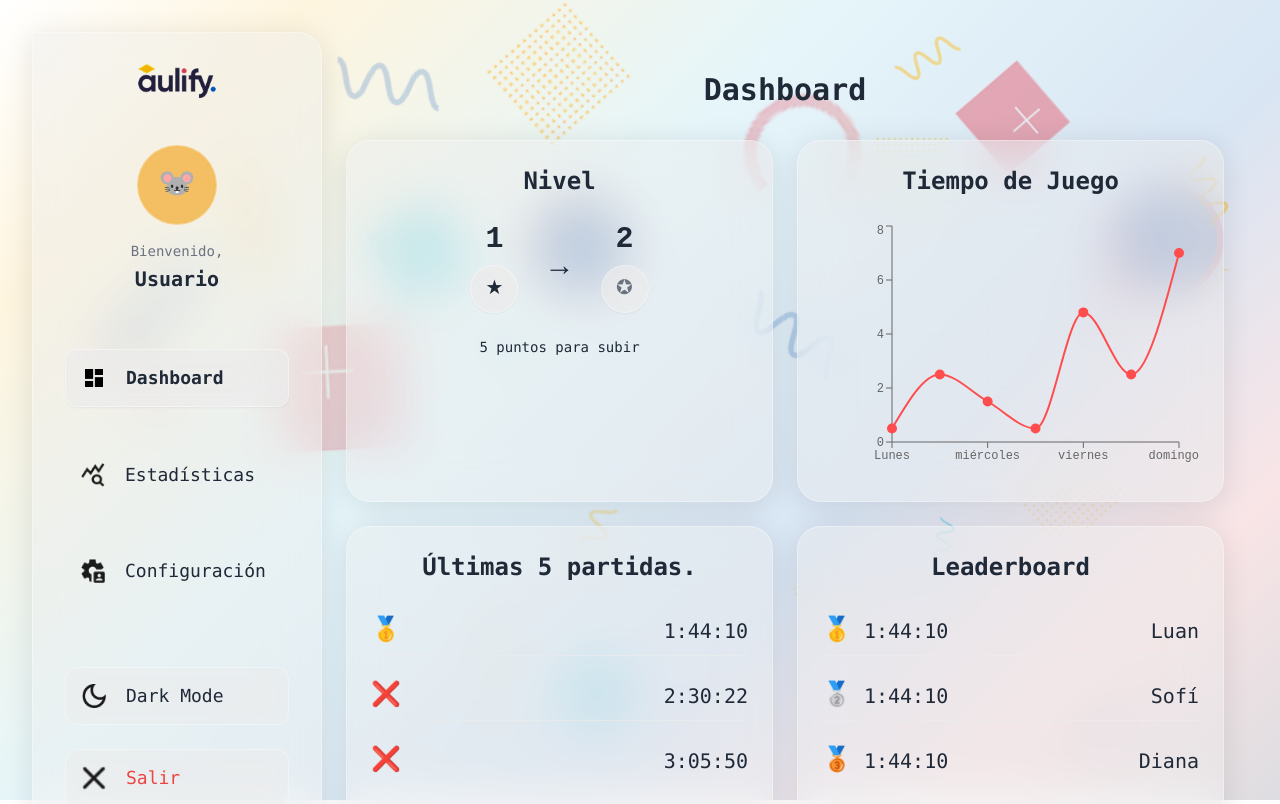
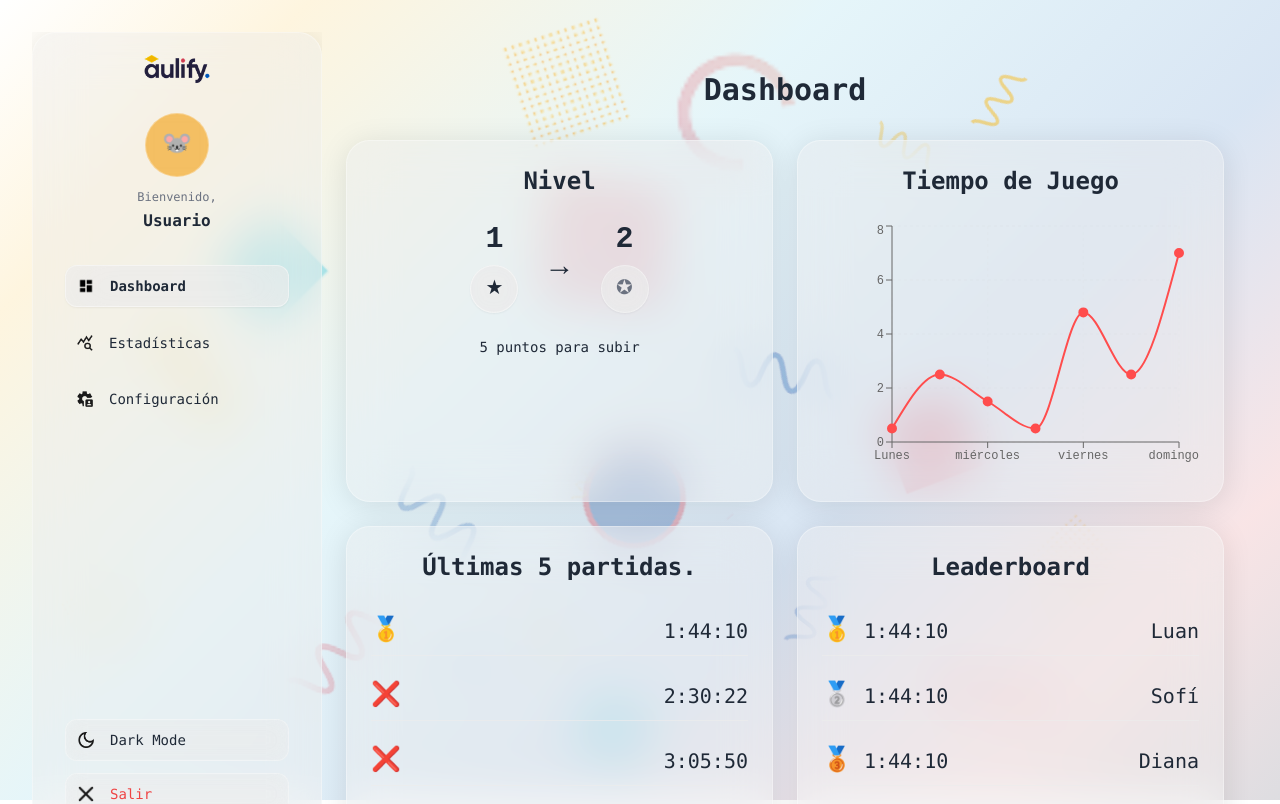
Before and after one commit to mariovital/dragons-treasure, a React (Vite) app in the folder Front/dragons-treasure/: page /dashboard in a window 1280 px wide. Shown: the top 804 px of the page. Built offline with nearby package versions, Linux system fonts and the light colour scheme; a web font is replaced by a local one.

Commit message:
Dashboard corner rounded

```diff
--- a/Front/dragons-treasure/src/pages/Dashboard.jsx
+++ b/Front/dragons-treasure/src/pages/Dashboard.jsx
@@ -66,11 +66,11 @@ const Dashboard = () => {
           opacity: Math.random() * 0.3 + 0.2, // Between 0.2 and 0.5 for better visibility
           zIndex: Math.floor(Math.random() * 10),
           // Physics properties
-          vx: (Math.random() - 0.5) * 1.2, // Increased initial velocity X
-          vy: (Math.random() - 0.5) * 1.2, // Increased initial velocity Y
-          mass: size / 60, // Significantly reduced mass (from size/25 to size/60)
+          vx: (Math.random() - 0.5) * 1.5, // Increased horizontal velocity
+          vy: (Math.random() - 0.5) * 1.5, // Increased vertical velocity
+          mass: size / 40, // Balanced mass
           rotationSpeed: (Math.random() - 0.5) * 0.3, // Rotation speed
-          elasticity: 0.8 + Math.random() * 0.2, // Increased elasticity for better bouncing
+          elasticity: 0.85 + Math.random() * 0.15, // Higher elasticity for better bouncing
         });
       }
       return elements;
@@ -109,14 +109,14 @@ const Dashboard = () => {
         for (let i = 0; i < updatedElements.length; i++) {
           const element = updatedElements[i];
 
-          // Apply velocity
-          element.x += element.vx * deltaTime * 0.1;
-          element.y += element.vy * deltaTime * 0.1;
-          element.rotation += element.rotationSpeed * deltaTime * 0.1;
+          // Apply velocity with reduced speed factor
+          element.x += element.vx * deltaTime * 0.06; // Reduced from 0.1
+          element.y += element.vy * deltaTime * 0.06; // Reduced from 0.1
+          element.rotation += element.rotationSpeed * deltaTime * 0.06; // Reduced from 0.1
 
-          // Add slight random movement for liquid-like effect
-          element.vx += (Math.random() - 0.5) * 0.03;
-          element.vy += (Math.random() - 0.5) * 0.03;
+          // Add slight random movement for liquid-like effect (reduced)
+          element.vx += (Math.random() - 0.5) * 0.02; // Reduced from 0.04
+          element.vy += (Math.random() - 0.5) * 0.02; // Reduced from 0.04
 
           // Boundary collisions with damping
           if (element.x < 0) {
@@ -132,38 +132,45 @@ const Dashboard = () => {
             element.vy = Math.abs(element.vy) * element.elasticity;
           } else if (element.y > containerHeight - element.size) {
             element.y = containerHeight - element.size;
-            element.vy = -Math.abs(element.vy) * element.elasticity * 1.3; // Stronger bounce from bottom
-
-            // Add extra upward impulse when hitting bottom to ensure they bounce back up
-            element.vy -= 0.8 * element.elasticity;
+            element.vy = -Math.abs(element.vy) * element.elasticity;
           }
 
-          // Apply a very small gravity (reduced)
-          element.vy += 0.001; // Reduced from 0.002
+          // Apply a balanced gravity (very small)
+          element.vy += 0.0005; // Reduced gravity to prevent settling at bottom
 
-          // Apply less drag/friction to simulate fluid
-          element.vx *= 0.998; // Reduced drag from 0.995
-          element.vy *= 0.998; // Reduced drag from 0.995
+          // Apply minimal drag/friction to maintain momentum
+          element.vx *= 0.999; // Almost no horizontal drag
+          element.vy *= 0.999; // Almost no vertical drag
 
           // Ensure minimum velocity to keep elements always moving
-          const minVelocity = 0.08; // Increased minimum velocity
+          const minVelocity = 0.1; // Higher minimum velocity
           const currentVelocity = Math.sqrt(element.vx * element.vx + element.vy * element.vy);
 
           if (currentVelocity < minVelocity) {
-            // If moving too slowly, add random impulse
+            // If moving too slowly, add random impulse in any direction
             const angle = Math.random() * Math.PI * 2;
-            element.vx += Math.cos(angle) * (minVelocity + Math.random() * 0.2);
-            element.vy += Math.sin(angle) * (minVelocity + Math.random() * 0.2);
-
-            // Add extra upward impulse if near bottom to prevent settling
-            if (element.y > containerHeight - element.size - 100) {
-              element.vy -= 0.4;
-            }
+            element.vx += Math.cos(angle) * (minVelocity + Math.random() * 0.3);
+            element.vy += Math.sin(angle) * (minVelocity + Math.random() * 0.3);
           }
 
-          // Occasionally add upward impulse to random elements to create flow back to top
-          if (Math.random() < 0.005) { // 0.5% chance per frame
-            element.vy -= 0.5 + Math.random() * 0.5;
+          // Occasionally add random directional impulses to create movement throughout the space
+          if (Math.random() < 0.01) { // 1% chance per frame
+            const angle = Math.random() * Math.PI * 2;
+            element.vx += Math.cos(angle) * 0.3;
+            element.vy += Math.sin(angle) * 0.3;
+          }
+
+          // Add forces to push elements toward the center if they're near edges
+          const centerX = containerWidth / 2;
+          const centerY = containerHeight / 2;
+          const distanceFromCenterX = element.x + element.size/2 - centerX;
+          const distanceFromCenterY = element.y + element.size/2 - centerY;
+
+          // If element is in the outer 20% of the screen, add a small force toward center
+          if (Math.abs(distanceFromCenterX) > containerWidth * 0.4 ||
+              Math.abs(distanceFromCenterY) > containerHeight * 0.4) {
+            element.vx -= distanceFromCenterX * 0.00002;
+            element.vy -= distanceFromCenterY * 0.00002;
           }
         }
 
@@ -294,12 +301,6 @@ const Dashboard = () => {
 
       {/* Decorative background with physics-enabled Elementos_Aulify assets */}
       <div className="fixed inset-0 overflow-hidden pointer-events-none">
-        {/* Original decorative elements */}
-        <img src={yellowDotsImg} alt="" className="absolute top-32 right-1/4 w-24 h-24 object-contain opacity-40" />
-        <img src={blueCircleImg} alt="" className="absolute top-40 right-10 w-40 h-40 object-contain opacity-30" />
-        <img src={yellowWaveImg} alt="" className="absolute bottom-20 left-1/3 w-32 h-32 object-contain opacity-40 transform rotate-90" />
-        <img src={blueWaveImg} alt="" className="absolute top-60 left-20 w-36 h-36 object-contain opacity-40" />
-
         {/* Physics-enabled Elementos_Aulify assets */}
         {backgroundElements.map((element) => (
           <img
@@ -325,15 +326,15 @@ const Dashboard = () => {
       {/* Main content wrapper - Using CSS Grid */}
       <div className="relative min-h-screen grid grid-cols-[290px_1fr]">
         {/* Sidebar - Enhanced glass effect */}
-        <div className="z-40">
-          <div className={`h-screen py-6 px-8 flex flex-col rounded-tr-3xl rounded-br-3xl ${
+        <div className="z-40 h-screen overflow-hidden">
+          <div className={`h-full py-4 px-8 flex flex-col rounded-3xl overflow-y-auto ${
             darkMode
               ? 'bg-[#ececec]/25 backdrop-blur-xl border border-white/10 text-gray-800 shadow-lg'
               : 'bg-[#ececec]/40 backdrop-blur-xl border border-white/30 shadow-lg'
           }`} style={{ boxShadow: '0 4px 30px rgba(0, 0, 0, 0.1)' }}>
             {/* Logo */}
-            <div className="mb-10 flex justify-center">
-              <div className="h-12 w-32 flex items-center justify-center">
+            <div className="mb-6 flex justify-center">
+              <div className="h-10 w-32 flex items-center justify-center">
                 <img
                   src={aulifyLogo}
                   alt="Aulify"
@@ -343,95 +344,95 @@ const Dashboard = () => {
             </div>
 
             {/* User welcome section - Enhanced glass effect */}
-            <div className="mb-14 flex flex-col items-center text-center">
-              <div className="w-20 h-20 mb-4 relative">
+            <div className="mb-8 flex flex-col items-center text-center">
+              <div className="w-16 h-16 mb-3 relative">
                 {/* Yellow circle background with glass effect */}
                 <div className="w-full h-full bg-primary-yellow/60 rounded-full absolute backdrop-blur-sm border border-white/30"></div>
                 {/* Avatar */}
                 <div className="w-full h-full flex items-center justify-center relative">
-                  <span className="text-3xl">🐭</span>
+                  <span className="text-2xl">🐭</span>
                 </div>
               </div>
               <div>
-                <p className={`text-sm ${darkMode ? 'text-gray-600' : 'text-gray-500'} font-mono`}>Bienvenido,</p>
-                <p className="font-bold text-xl font-mono mt-1">Usuario</p>
+                <p className={`text-xs ${darkMode ? 'text-gray-600' : 'text-gray-500'} font-mono`}>Bienvenido,</p>
+                <p className="font-bold text-base font-mono mt-1">Usuario</p>
               </div>
             </div>
 
             {/* Navigation - Enhanced glass effect */}
             <nav className="flex-1">
-              <ul className="space-y-10">
+              <ul className="space-y-4">
                 <li>
                   <button
                     onClick={() => setActiveTab('dashboard')}
-                    className={`flex items-center w-full p-3 rounded-xl transition-all duration-200 ${
+                    className={`flex items-center w-full p-2 rounded-xl transition-all duration-200 ${
                       activeTab === 'dashboard'
                         ? `font-bold ${darkMode ? 'bg-[#ececec]/40' : 'bg-[#ececec]/60'} backdrop-blur-xl border ${darkMode ? 'border-white/15' : 'border-white/40'} shadow-sm`
                         : `font-normal ${darkMode ? 'hover:bg-[#ececec]/30' : 'hover:bg-[#ececec]/50'} hover:backdrop-blur-lg hover:border hover:border-white/20`
                     }`}
                   >
-                    <span className="mr-4 w-8 h-8 flex items-center justify-center">
-                      <img src={dashboardIcon} alt="Dashboard" className="w-6 h-6" />
+                    <span className="mr-3 w-6 h-6 flex items-center justify-center">
+                      <img src={dashboardIcon} alt="Dashboard" className="w-4 h-4" />
                     </span>
-                    <span className="text-lg font-mono">Dashboard</span>
+                    <span className="text-sm font-mono">Dashboard</span>
                   </button>
                 </li>
 
                 <li>
                   <button
                     onClick={() => setActiveTab('statistics')}
-                    className={`flex items-center w-full p-3 rounded-xl transition-all duration-200 ${
+                    className={`flex items-center w-full p-2 rounded-xl transition-all duration-200 ${
                       activeTab === 'statistics'
                         ? `font-bold ${darkMode ? 'bg-[#ececec]/40' : 'bg-[#ececec]/60'} backdrop-blur-xl border ${darkMode ? 'border-white/15' : 'border-white/40'} shadow-sm`
                         : `font-normal ${darkMode ? 'hover:bg-[#ececec]/30' : 'hover:bg-[#ececec]/50'} hover:backdrop-blur-lg hover:border hover:border-white/20`
                     }`}
                   >
-                    <span className="mr-4 w-8 h-8 flex items-center justify-center">
-                      <img src={estadisticasIcon} alt="Estadísticas" className="w-6 h-6" />
+                    <span className="mr-3 w-6 h-6 flex items-center justify-center">
+                      <img src={estadisticasIcon} alt="Estadísticas" className="w-4 h-4" />
                     </span>
-                    <span className="text-lg font-mono">Estadísticas</span>
+                    <span className="text-sm font-mono">Estadísticas</span>
                   </button>
                 </li>
                 <li>
                   <button
                     onClick={() => setActiveTab('configuration')}
-                    className={`flex items-center w-full p-3 rounded-xl transition-all duration-200 ${
+                    className={`flex items-center w-full p-2 rounded-xl transition-all duration-200 ${
                       activeTab === 'configuration'
                         ? `font-bold ${darkMode ? 'bg-[#ececec]/40' : 'bg-[#ececec]/60'} backdrop-blur-xl border ${darkMode ? 'border-white/15' : 'border-white/40'} shadow-sm`
                         : `font-normal ${darkMode ? 'hover:bg-[#ececec]/30' : 'hover:bg-[#ececec]/50'} hover:backdrop-blur-lg hover:border hover:border-white/20`
                     }`}
                   >
-                    <span className="mr-4 w-8 h-8 flex items-center justify-center">
-                      <img src={configuracionIcon} alt="Configuración" className="w-6 h-6" />
+                    <span className="mr-3 w-6 h-6 flex items-center justify-center">
+                      <img src={configuracionIcon} alt="Configuración" className="w-4 h-4" />
                     </span>
-                    <span className="text-lg font-mono">Configuración</span>
+                    <span className="text-sm font-mono">Configuración</span>
                   </button>
                 </li>
               </ul>
             </nav>
 
             {/* Bottom actions - Enhanced glass effect */}
-            <div className="mt-auto pt-8 space-y-6">
+            <div className="mt-auto pt-3 space-y-3">
               <button
                 onClick={toggleDarkMode}
-                className={`flex items-center w-full p-3 rounded-xl transition-all duration-200 ${
+                className={`flex items-center w-full p-2 rounded-xl transition-all duration-200 ${
                   darkMode ? 'bg-[#ececec]/20 hover:bg-[#ececec]/30 border border-white/15' : 'bg-[#ececec]/30 hover:bg-[#ececec]/50 border border-white/30'
                 } backdrop-blur-md`}
               >
-                <span className="mr-4 w-8 h-8 flex items-center justify-center">
-                  <img src={darkModeIcon} alt="Dark Mode" className="w-6 h-6" />
+                <span className="mr-3 w-6 h-6 flex items-center justify-center">
+                  <img src={darkModeIcon} alt="Dark Mode" className="w-4 h-4" />
                 </span>
-                <span className="text-lg font-mono">Dark Mode</span>
+                <span className="text-sm font-mono">Dark Mode</span>
               </button>
               <button
-                className={`flex items-center w-full p-3 rounded-xl text-red-500 transition-all duration-200 ${
+                className={`flex items-center w-full p-2 rounded-xl text-red-500 transition-all duration-200 mb-1 ${
                   darkMode ? 'bg-[#ececec]/20 hover:bg-[#ececec]/30 border border-white/15' : 'bg-[#ececec]/30 hover:bg-[#ececec]/50 border border-white/30'
                 } backdrop-blur-md`}
               >
-                <span className="mr-4 w-8 h-8 flex items-center justify-center">
-                  <img src={salirIcon} alt="Salir" className="w-6 h-6" />
+                <span className="mr-3 w-6 h-6 flex items-center justify-center">
+                  <img src={salirIcon} alt="Salir" className="w-4 h-4" />
                 </span>
-                <span className="text-lg font-mono">Salir</span>
+                <span className="text-sm font-mono">Salir</span>
               </button>
             </div>
           </div>
```
